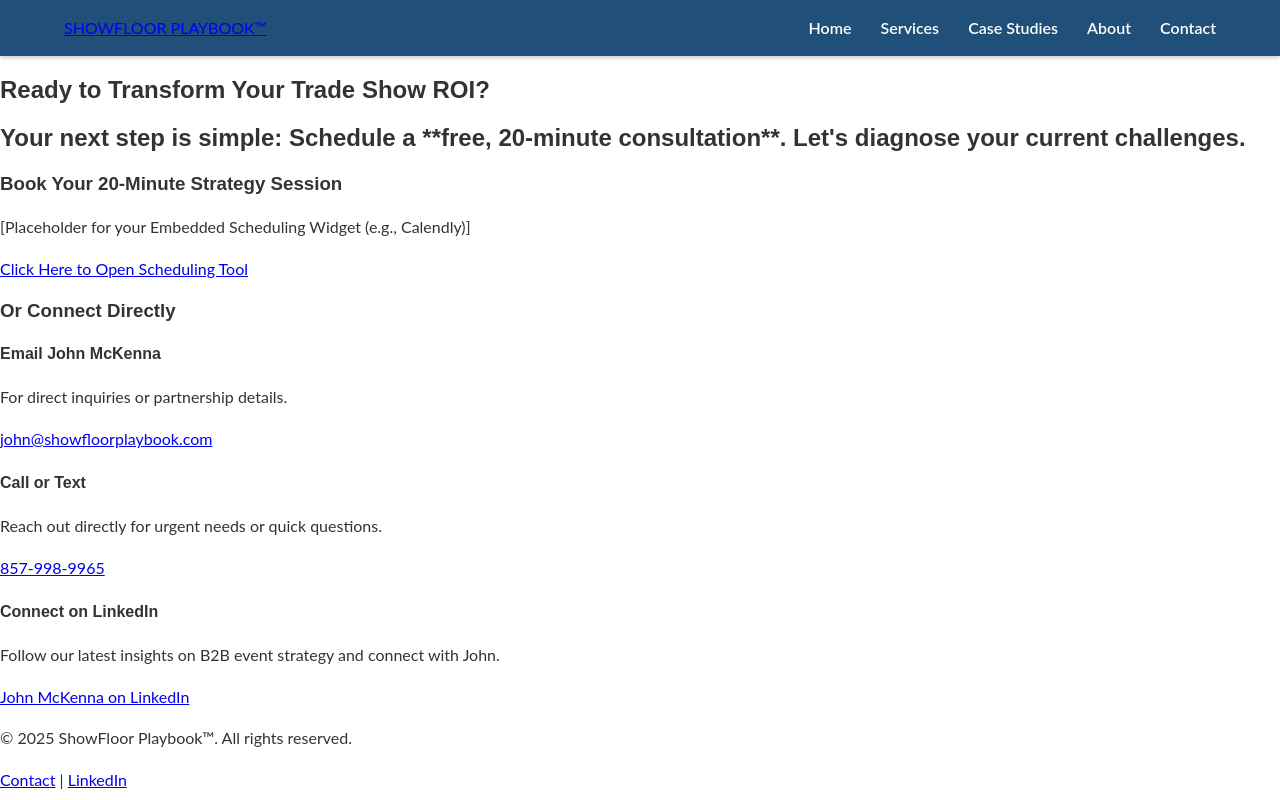
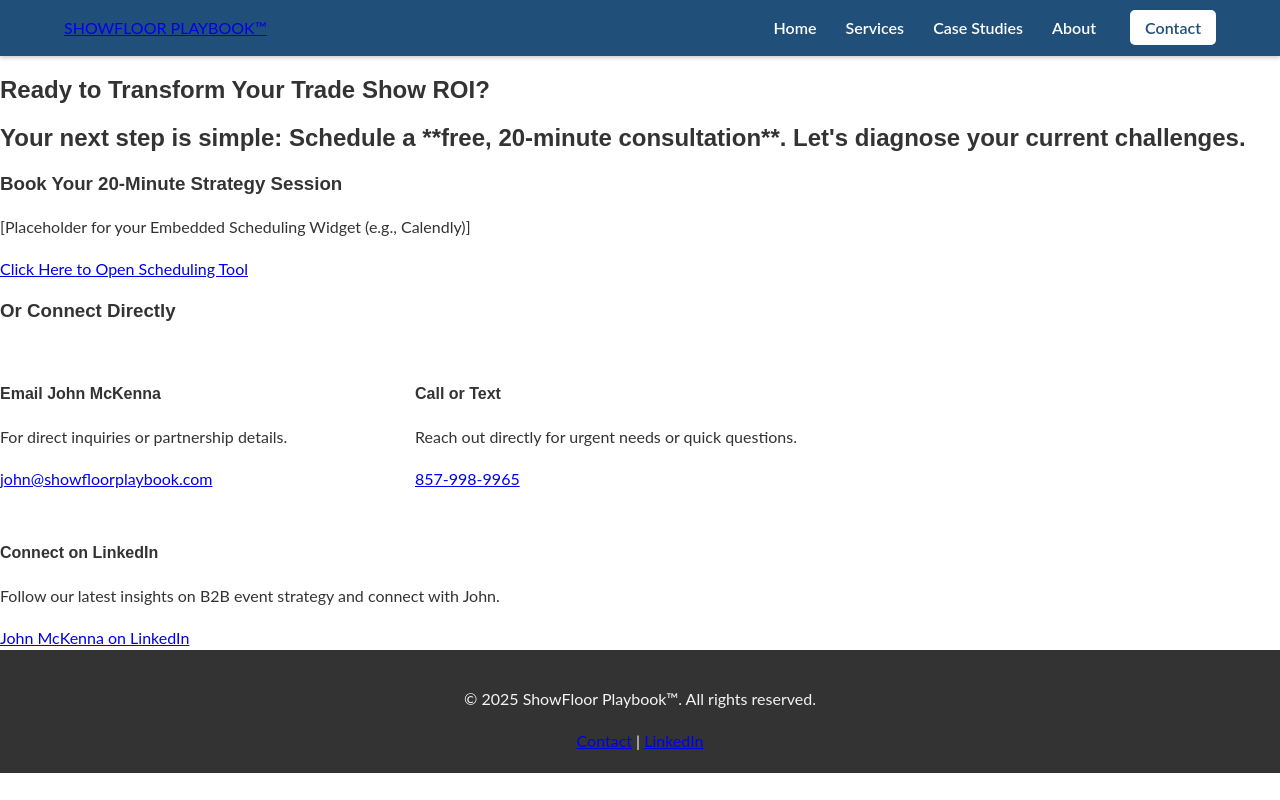
Before and after one commit to ShowFloor-Playbook/showfloorplaybook, a plain HTML site: page contact.html in a window 1280 px wide. Drawn offline with Linux system fonts and the light colour scheme.

Commit message:
Update style.css

```diff
--- a/style.css
+++ b/style.css
@@ -1,14 +1,13 @@
 /* Custom CSS Variables */
 :root {
-    --color-primary: #333333; /* Dark text for readability */
-    --color-secondary: #5a5a5a; /* Lighter text/subheadings */
+    --color-primary: #333333;
+    --color-secondary: #5a5a5a;
     --color-accent: #205079; /* YOUR BRAND COLOR: Deep Corporate Blue */
-    --color-accent-hover: #1a4060; /* Darker shade for hover effect */
-    --color-background-light: #ffffff; /* Clean white background */
-    --color-background-dark: #f4f4f4; /* Light grey for section breaks */
+    --color-accent-hover: #1a4060;
+    --color-background-light: #ffffff;
+    --color-background-dark: #f4f4f4;
     --color-logo-gray: #d3d3d3;
     --color-price-tag: #cc4400;
-
     --font-heading: 'Montserrat', sans-serif;
     --font-body: 'Lato', sans-serif;
 }
@@ -41,16 +40,23 @@ h1, h2, h3, h4 {
 .logo-img {
     height: 35px;
     width: auto;
-    filter: invert(100%); /* FIX: Makes white logo visible on blue background */
+    filter: invert(100%); /* FIX: Requires white logo file to be uploaded */
 }
 
-/* Nav links are white on blue background */
 .nav-links a {
     text-decoration: none;
     color: white;
     margin-left: 25px;
     font-weight: 600;
     transition: color 0.3s;
+}
+
+.cta-link {
+    background-color: white;
+    color: var(--color-accent) !important;
+    padding: 8px 15px;
+    border-radius: 5px;
+    margin-left: 30px !important;
 }
 
 /* --- Home Page Styles (Solid Blue Hero) --- */
@@ -64,12 +70,10 @@ h1, h2, h3, h4 {
     color: white;
 }
 
-/* --- General Layout and Grids --- */
-.founder-content {
-    display: flex;
-    gap: 40px;
-    align-items: flex-start;
-    max-width: 1000px;
+/* --- Reusable Content Wrappers (Centering Fix) --- */
+/* We will apply this to the main content sections for stability */
+.content-section {
+    max-width: 1200px;
     margin: 0 auto;
     padding: 60px 5%;
 }
@@ -98,19 +102,42 @@ h1, h2, h3, h4 {
     display: block;
 }
 
+/* --- Standard Grids/Elements --- */
+.package-grid, .process-grid, .direct-contact-grid {
+    display: grid;
+    gap: 30px;
+    margin-top: 40px;
+    grid-template-columns: repeat(3, 1fr); /* Default grid layout */
+}
+.direct-contact-grid {
+    grid-template-columns: repeat(2, 1fr);
+    max-width: 800px;
+}
+.contact-method.full-width {
+    grid-column: 1 / -1;
+}
+
+/* --- Footer --- */
+footer {
+    text-align: center;
+    padding: 20px 5%;
+    background-color: var(--color-primary);
+    color: var(--color-background-dark);
+}
+
 /* --- Responsive Adjustments --- */
 @media (max-width: 768px) {
+    .package-grid, .process-grid, .direct-contact-grid {
+        grid-template-columns: 1fr;
+    }
     .founder-content {
         flex-direction: column;
         align-items: center;
-        text-align: center;
     }
     .founder-photo-container {
-        margin-bottom: 20px;
         width: 60%;
-        max-width: 250px;
     }
-    /* Rest of the responsive CSS needed for layout stability goes here */
+    .nav-links {
+        display: none;
+    }
 }
-
-/* --- (Add all other CSS definitions from previous steps below this point) --- */
```
